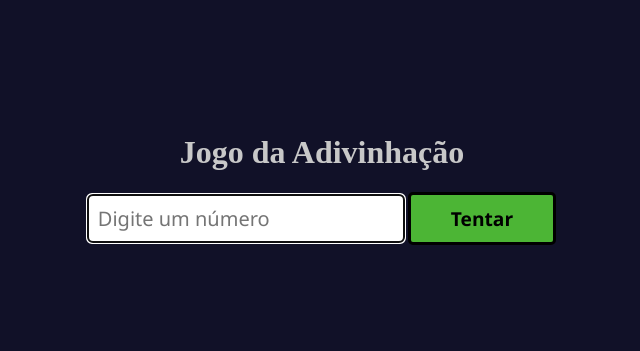
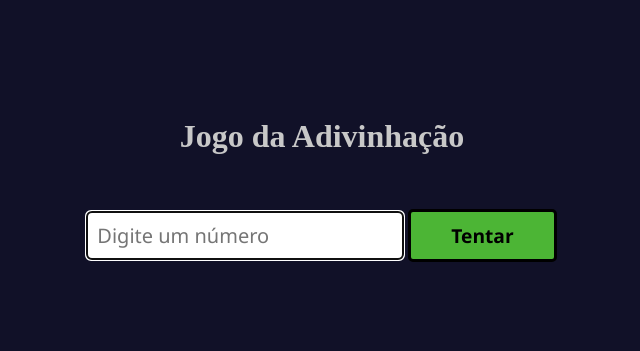
Before and after one commit to ljoaolucasl/Aula-114, a plain HTML site: page index.html in a window 1280 px wide. Shown: the part 178-529 px from the top of the page, without its empty margins (318-958 px from the left). Drawn offline with Linux system fonts and the light colour scheme.

Commit message:
Melhorias para o porte de celular

```diff
--- a/index.html
+++ b/index.html
@@ -10,10 +10,14 @@
     <script src="script.js" defer></script>
 </head>
 <body>
+    <div class="cabecalho">
+        <h1>Jogo da Adivinhação</h1>
+    </div>
     <div class="panel">
-        <h1>Jogo da Adivinhação</h1>
         <input type="text" placeholder="Digite um número" class="chute-usuario" id="chuteUsuario">
         <button class="btn-tentar" id="btnTentar">Tentar</button>
+    </div>
+    <div class="mensagens">
         <p class="mensagem" id="mensagem">Mensagem</p>
     </div>
 </body>
--- a/styles.css
+++ b/styles.css
@@ -1,13 +1,27 @@
 body {
     background-color: rgb(17, 17, 40);
+    align-items: center;
     place-items: center;
+    justify-content: center;
     min-height: 100vh;
     margin: 0;
-    display: grid;
+    display: flex;
+    flex-direction: column;
 }
 
 .panel {
+    display: flex;
+    flex-direction: row;
     place-items: center;
+    justify-content: center;
+    gap: 5px;
+    color: rgb(200, 200, 200);
+}
+
+.cabecalho {
+    margin-bottom: 33px;
+    place-items: center;
+    justify-content: center;
     color: rgb(200, 200, 200);
 }
 
```
